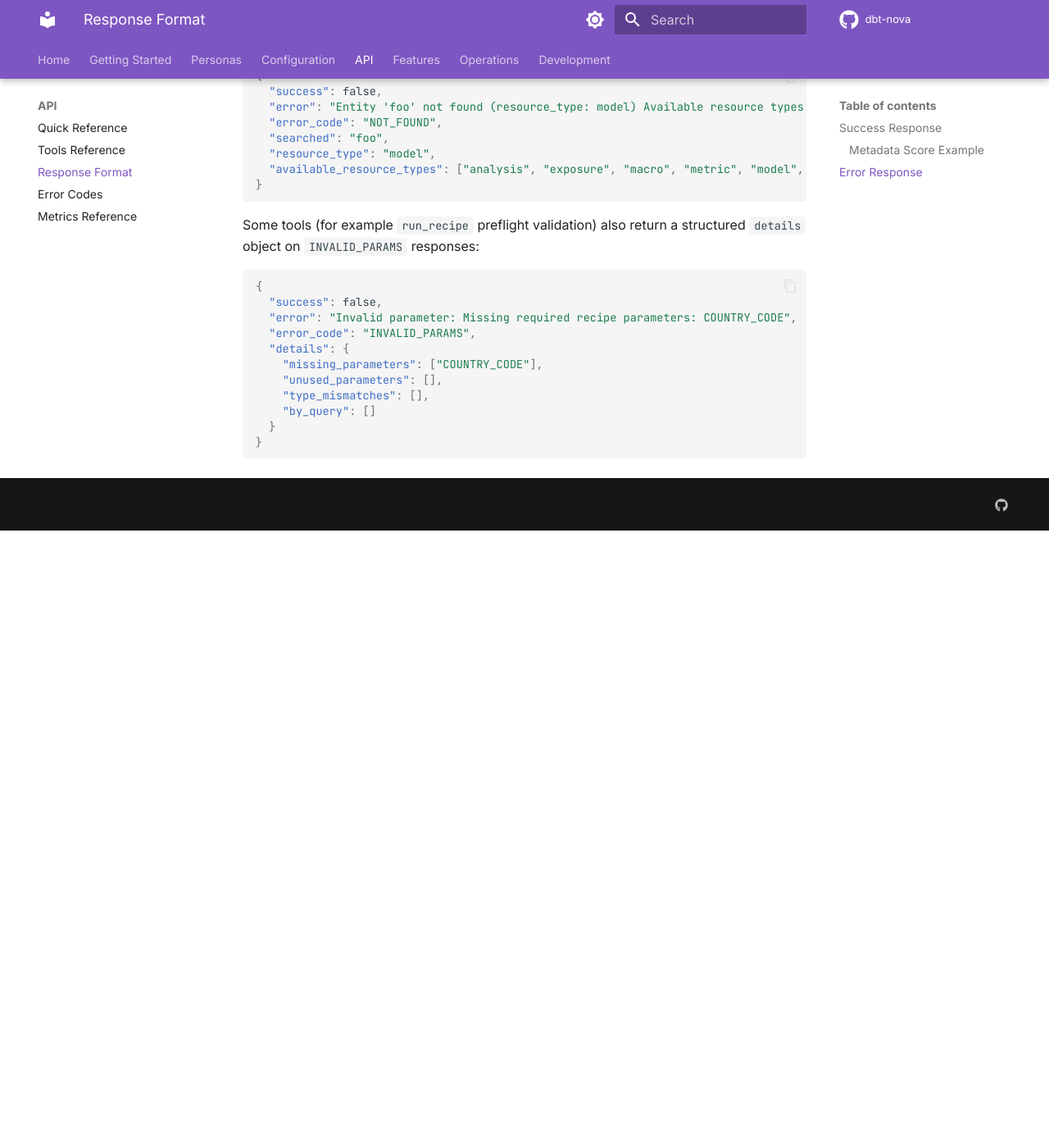
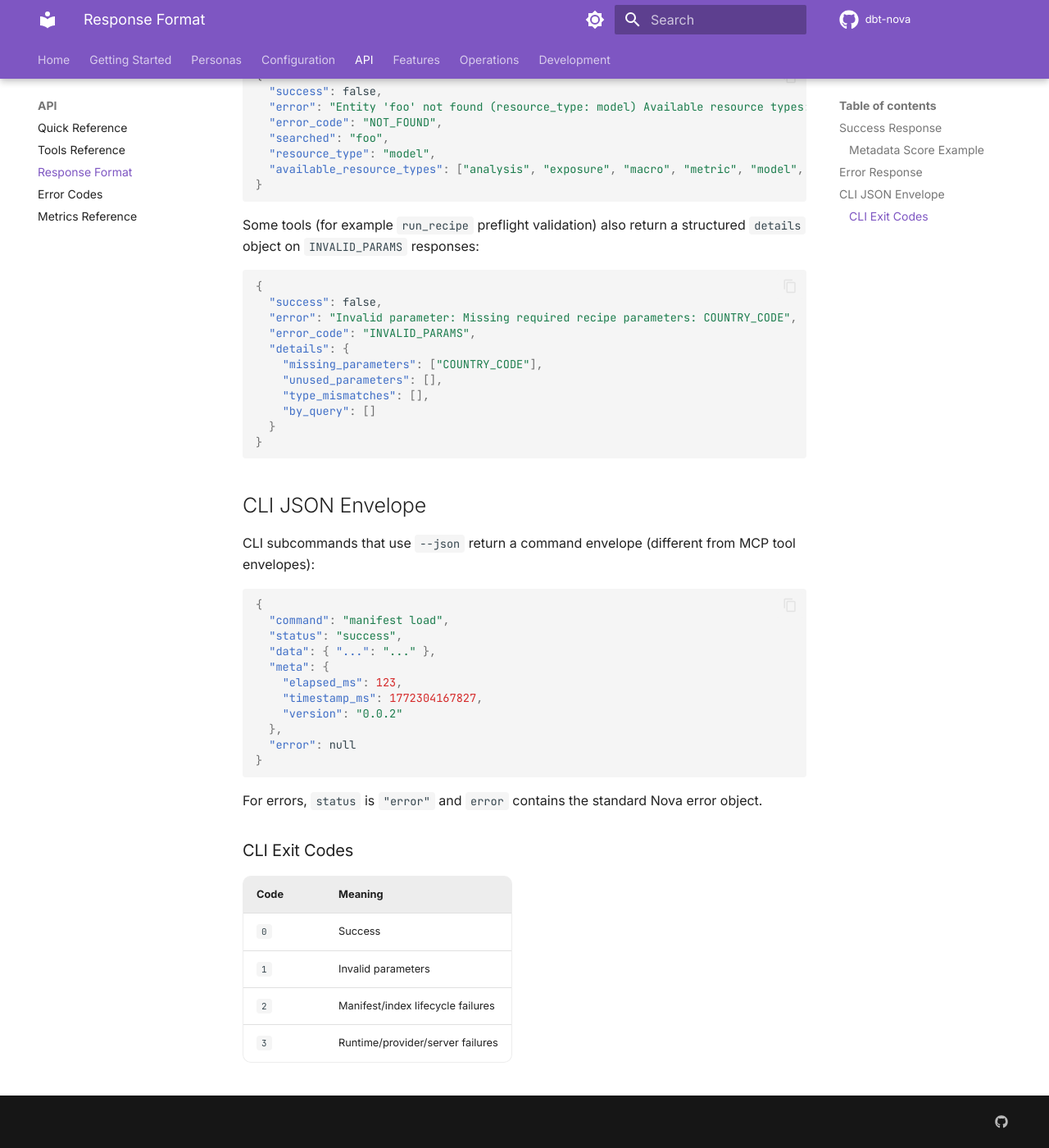
Before and after one commit to joe-broadhead/dbt-nova, an MkDocs documentation site: the page built from docs/api/response-format.md, in a window 1280 px wide and 1400 px high, scrolled down 2413 px. Shown: the whole window at 82% size. Built offline with MkDocs 1.6.1 and Material for MkDocs 9.7.7, drawn with Linux system fonts in a browser that asks for light colours; comment, search, counter and statistics services are not loaded; before the commit the page ends 3060 px from its top, so only the background shows below that.

Commit message:
docs(cli): document command mode, envelopes, and exit codes

````diff
--- a/docs/api/response-format.md
+++ b/docs/api/response-format.md
@@ -132,3 +132,32 @@ structured `details` object on `INVALID_PARAMS` responses:
   }
 }
 ```
+
+## CLI JSON Envelope
+
+CLI subcommands that use `--json` return a command envelope (different from MCP tool envelopes):
+
+```json
+{
+  "command": "manifest load",
+  "status": "success",
+  "data": { "...": "..." },
+  "meta": {
+    "elapsed_ms": 123,
+    "timestamp_ms": 1772304167827,
+    "version": "0.0.2"
+  },
+  "error": null
+}
+```
+
+For errors, `status` is `"error"` and `error` contains the standard Nova error object.
+
+### CLI Exit Codes
+
+| Code | Meaning |
+|---|---|
+| `0` | Success |
+| `1` | Invalid parameters |
+| `2` | Manifest/index lifecycle failures |
+| `3` | Runtime/provider/server failures |
--- a/mkdocs.yml
+++ b/mkdocs.yml
@@ -100,6 +100,7 @@ nav:
   - Getting Started:
     - Installation: getting-started/installation.md
     - Quick Start: getting-started/quickstart.md
+    - CLI Commands: getting-started/cli.md
     - MCP Clients: getting-started/mcp-clients.md
     - Agent Skills: getting-started/skills.md
     - Glossary: getting-started/glossary.md
````
Also changed, not shown: CHANGELOG.md (+13 -0 lines), README.md (+34 -0 lines), docs/getting-started/cli.md (added, +130 -0 lines), docs/getting-started/quickstart.md (+1 -0 lines).
